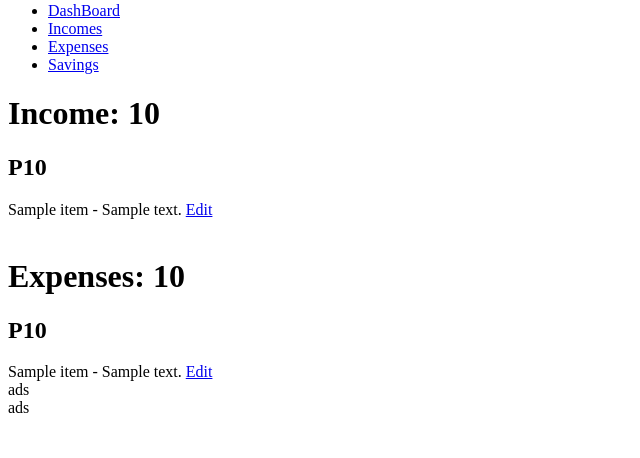
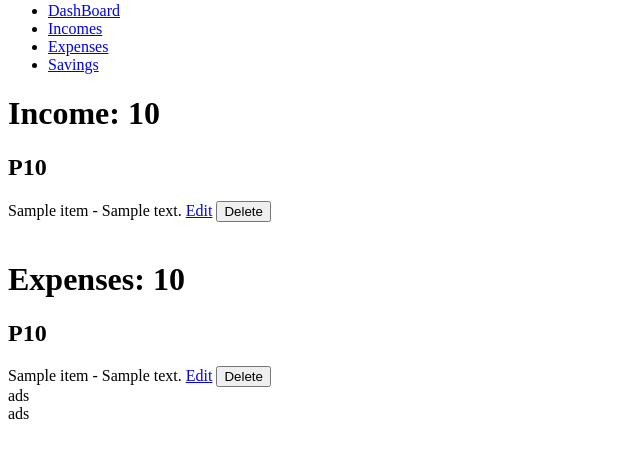
Before and after one commit to Jmar96/Crud_RestAPI_Flask, a Flask app: template BadyetBuddy_prototype/templates/dashboard.html in a window 1280 px wide. Shown: the part 148-606 px from the top of the page, without its empty margins (0-640 px from the left). Run offline with Flask 3, Linux system fonts and the light colour scheme; the template is opened without the code that fills it: most values are stand-ins (such as "Sample title", 1, 10 or a date in 2020).

Commit message:
delete feature added.

```diff
--- a/BadyetBuddy_prototype/templates/dashboard.html
+++ b/BadyetBuddy_prototype/templates/dashboard.html
@@ -32,6 +32,9 @@
         {% for item in incomes %}
         <div class="alert alert-success" role="alert">
             <h2>P{{ item.amount }}</h2> {{ item.name }} - {{ item.description }} <a href="{{ url_for('main.edit_record', id=item.id) }}" class="alert-link">Edit</a>
+            <form method="POST" action="{{ url_for('main.delete_record', id=item.id) }}" style="display:inline;">
+                <button type="submit" onclick="return confirm('Are you sure you want to delete this record?');">Delete</button>
+            </form>
         </div>
         {% endfor %}
         <br>
@@ -39,6 +42,9 @@
         {% for item in expenses %}
         <div class="alert alert-warning" role="alert">
             <h2>P{{ item.amount }}</h2> {{ item.name }} - {{ item.description }} <a href="{{ url_for('main.edit_record', id=item.id) }}" class="alert-link">Edit</a>
+            <form method="POST" action="{{ url_for('main.delete_record', id=item.id) }}" style="display:inline;">
+                <button type="submit" onclick="return confirm('Are you sure you want to delete this record?');">Delete</button>
+            </form>
         </div>
         {% endfor %}
     </div>
```
Also changed, not shown: BadyetBuddy_prototype/app/routes.py (+8 -0 lines), BadyetBuddy_prototype/instance/badyetbuddy_db.db.
